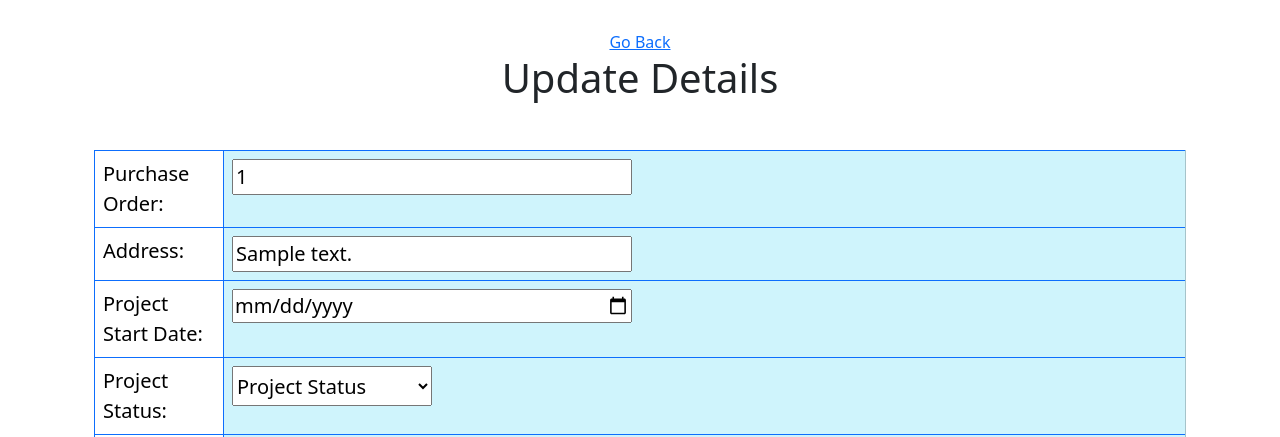
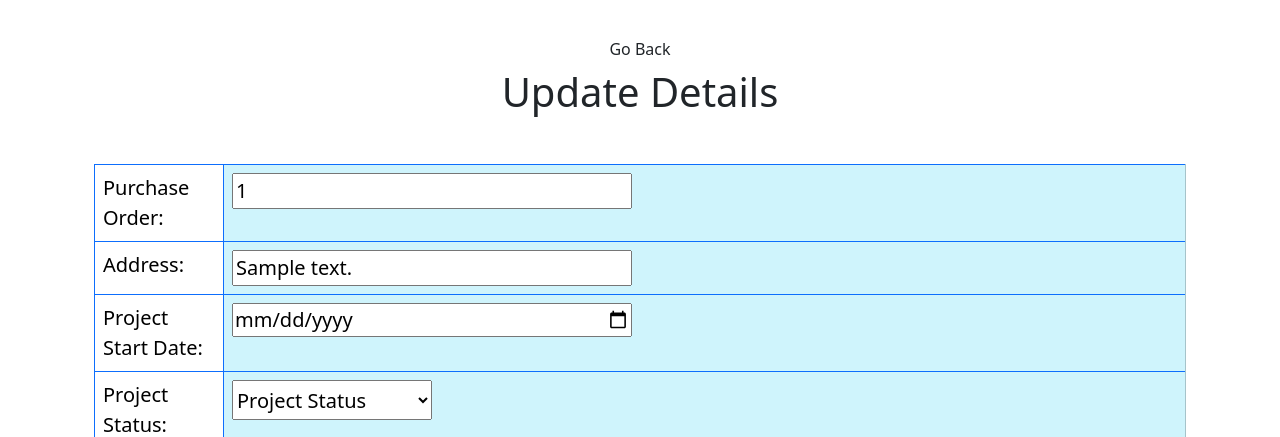
Before and after one commit to Carlos-cybertech/cybertechelec, a Flask app: template templates/portfolio/update.html in a window 1280 px wide. Shown: the part 88-525 px from the top of the page. Run offline with Flask 3, Linux system fonts and the light colour scheme; the template is opened without the code that fills it: most values are stand-ins (such as "Sample title", 1, 10 or a date in 2020); parts of the project's set-up code (start-up, migrations or seed data) failed here and were passed over.

Commit message:
Update update.html

```diff
--- a/templates/portfolio/update.html
+++ b/templates/portfolio/update.html
@@ -1,7 +1,7 @@
 {% extends "layout.html" %}
 
 {% block main %}
-<a href="{{ url_for('portfolio.project_details', project_id=project_id) }}">Go Back</a>
+<a href="{{ url_for('portfolio.project_details', project_id=project_id) }}" class="btn">Go Back</a>
 
 <h1>Update Details</h1>
 
```
